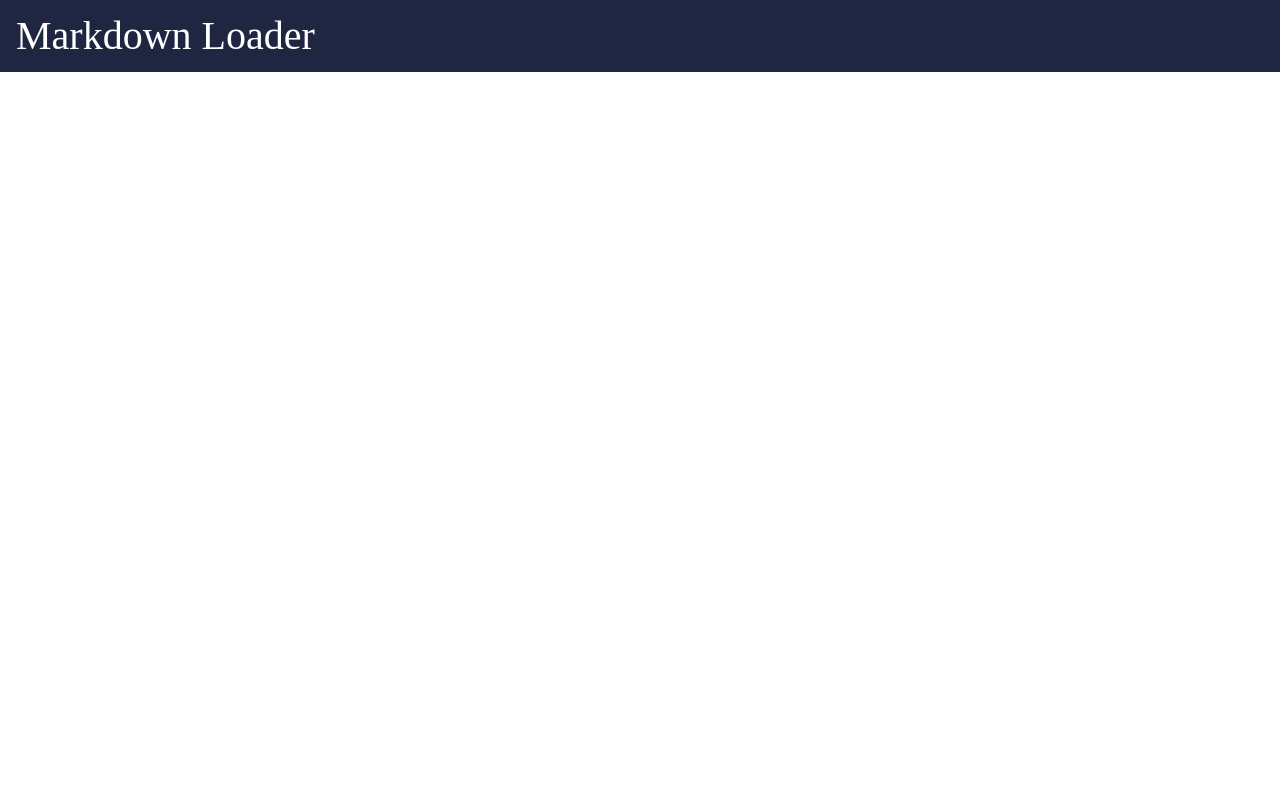
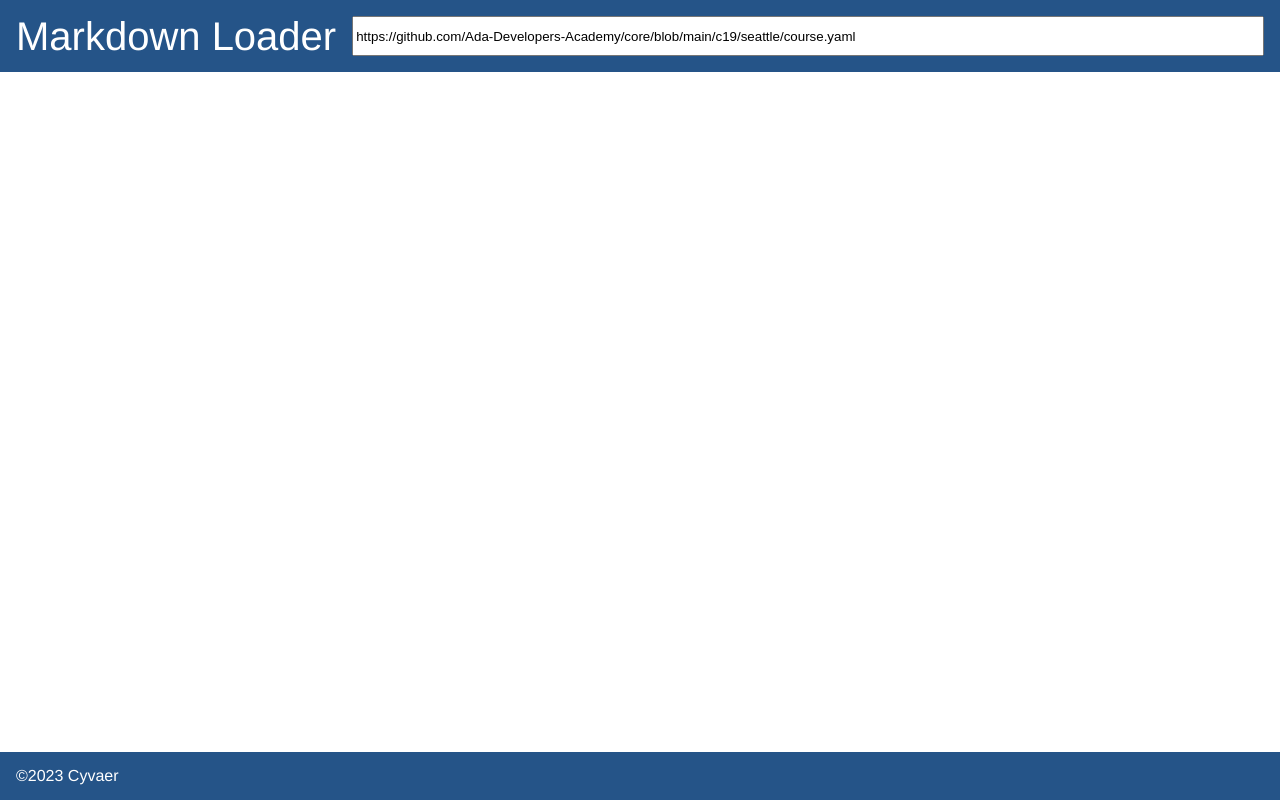
Before and after one commit to cyvaer-llc/learn-viewer, a React (Vite) app: page / in a window 1280 px wide. Built offline with nearby package versions, Linux system fonts and the light colour scheme.

Commit message:
Plan out loading the high level course information

```diff
--- a/src/App.css
+++ b/src/App.css
@@ -1,6 +1,25 @@
 nav {
   padding: 1rem;
   display: flex;
-  background-color: rgb(31, 38, 66);
+  background-color: var(--dark-bg-color);
+  color: white;
+  gap: 1rem;
+  justify-content: stretch;
+}
+
+main {
+  flex-grow: 1;
+}
+
+footer {
+  padding: 1rem;
+  background-color: var(--dark-bg-color);
   color: white;
 }
+
+#root {
+  display: flex;
+  flex-direction: column;
+  justify-content: space-around;
+  min-height: 100vh;
+}
--- a/src/App.tsx
+++ b/src/App.tsx
@@ -1,11 +1,22 @@
+import { useState } from 'react';
 import './App.css';
+import CourseSelector from './components/course-selector';
 
 function App() {
+  const [course, setCourse] = useState('https://github.com/Ada-Developers-Academy/core/blob/main/c19/seattle/course.yaml');
+
   return (
     <>
       <nav>
         <h1>Markdown Loader</h1>
+        <CourseSelector course={course} setCourse={setCourse} />
       </nav>
+      <main>
+
+      </main>
+      <footer>
+        &copy;2023 Cyvaer
+      </footer>
     </>
   )
 }
--- /dev/null
+++ b/src/components/course-selector.css
@@ -0,0 +1,3 @@
+#course-selector {
+  flex-grow: 1;
+}
--- /dev/null
+++ b/src/components/course-selector.tsx
@@ -0,0 +1,20 @@
+import './course-selector.css';
+
+type CourseSelectorProps = {
+  course: string,
+  setCourse: (newCourse: string) => void
+}
+
+export default function CourseSelector(props: CourseSelectorProps) {
+  const { course, setCourse } = props;
+
+  const onChange = (evt: React.ChangeEvent<HTMLInputElement>) => {
+    setCourse(evt.target.value);
+  }
+
+  return (
+    <>
+      <input id="course-selector" name="course-selector" value={course} onChange={onChange} />
+    </>
+  )
+}
--- a/src/index.css
+++ b/src/index.css
@@ -51,3 +51,12 @@ table {
 h1 {
 	font-size: 2.5rem;
 }
+
+body {
+	font-family: 'Franklin Gothic Medium', 'Arial Narrow', Arial, sans-serif;
+}
+
+/* Palette variables */
+:root {
+	--dark-bg-color: rgb(37, 84, 136);
+}
```
Also changed, not shown: src/components/course.tsx (added, +8 -0 lines), 1 other file (tests, documents, lock files or other folders).
